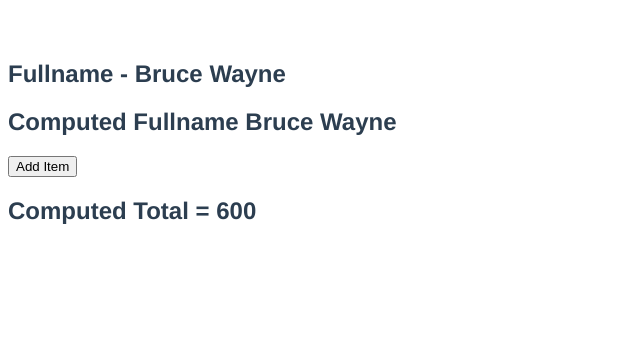
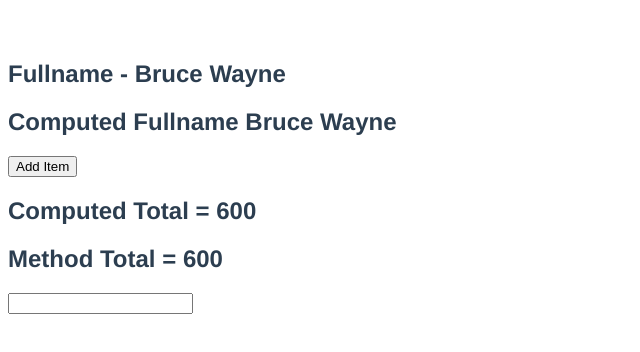
Before and after one commit to Shercosta/vue-3-codevolution, a Vue app in the folder vue-project/: page / in a window 1280 px wide. Shown: the top 352 px of the page, without its empty margins (0-640 px from the left). Built offline with nearby package versions, Linux system fonts and the light colour scheme.

Commit message:
tutorial 24

```diff
--- a/vue-project/src/ComputedProperties.vue
+++ b/vue-project/src/ComputedProperties.vue
@@ -6,6 +6,8 @@
       Add Item
     </button>
     <h2>Computed Total = {{ total }}</h2>
+    <h2>Method Total = {{ getTotal() }}</h2>
+    <input type="text" name="" id="" v-model="country" />
   </div>
 </template>
 
@@ -33,14 +35,24 @@ export default {
           price: 300,
         },
       ],
+      country: "",
     };
   },
-  methods: {},
+  methods: {
+    getTotal() {
+      console.log("getTotal Method");
+      return this.items.reduce(
+        (total, curr) => (total = total + curr.price),
+        0
+      );
+    },
+  },
   computed: {
     fullName() {
       return `${this.firstName} ${this.lastName}`;
     },
     total() {
+      console.log("total Computed Property");
       return this.items.reduce(
         (total, curr) => (total = total + curr.price),
         0
```
